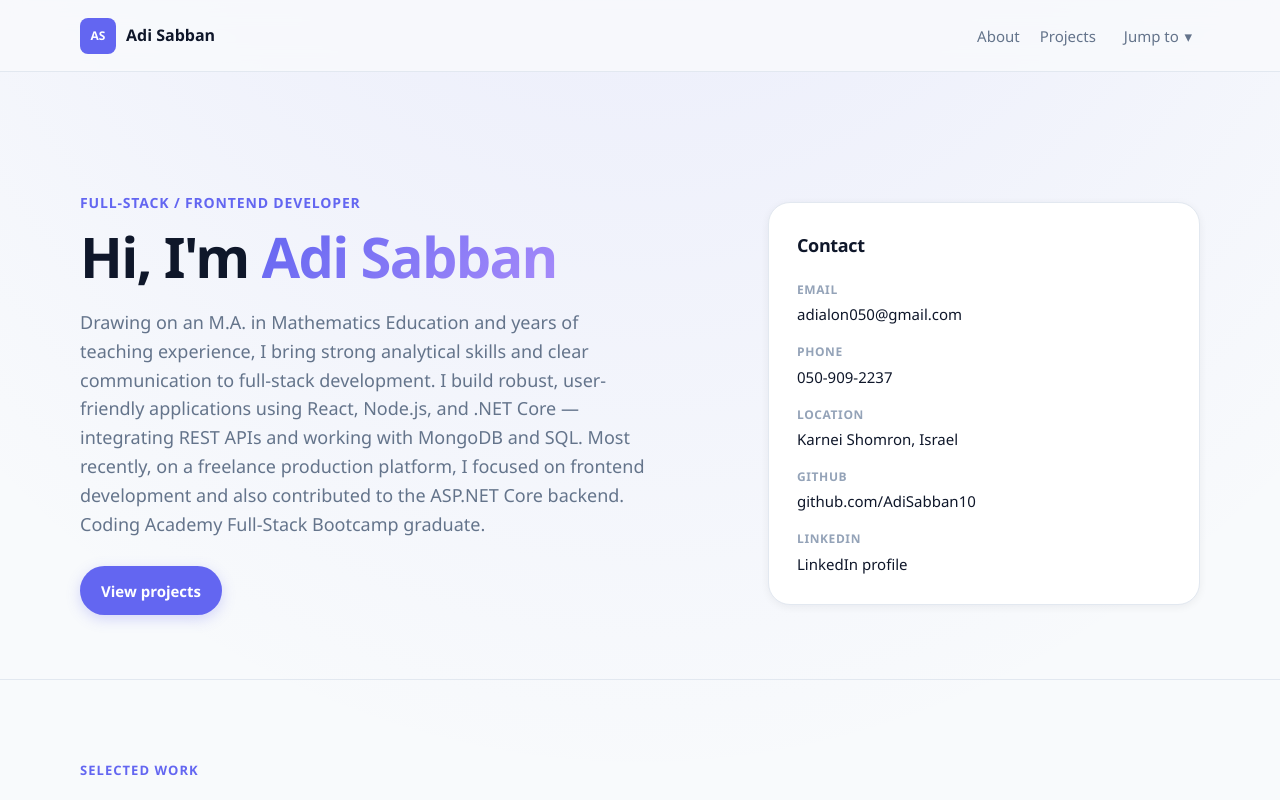
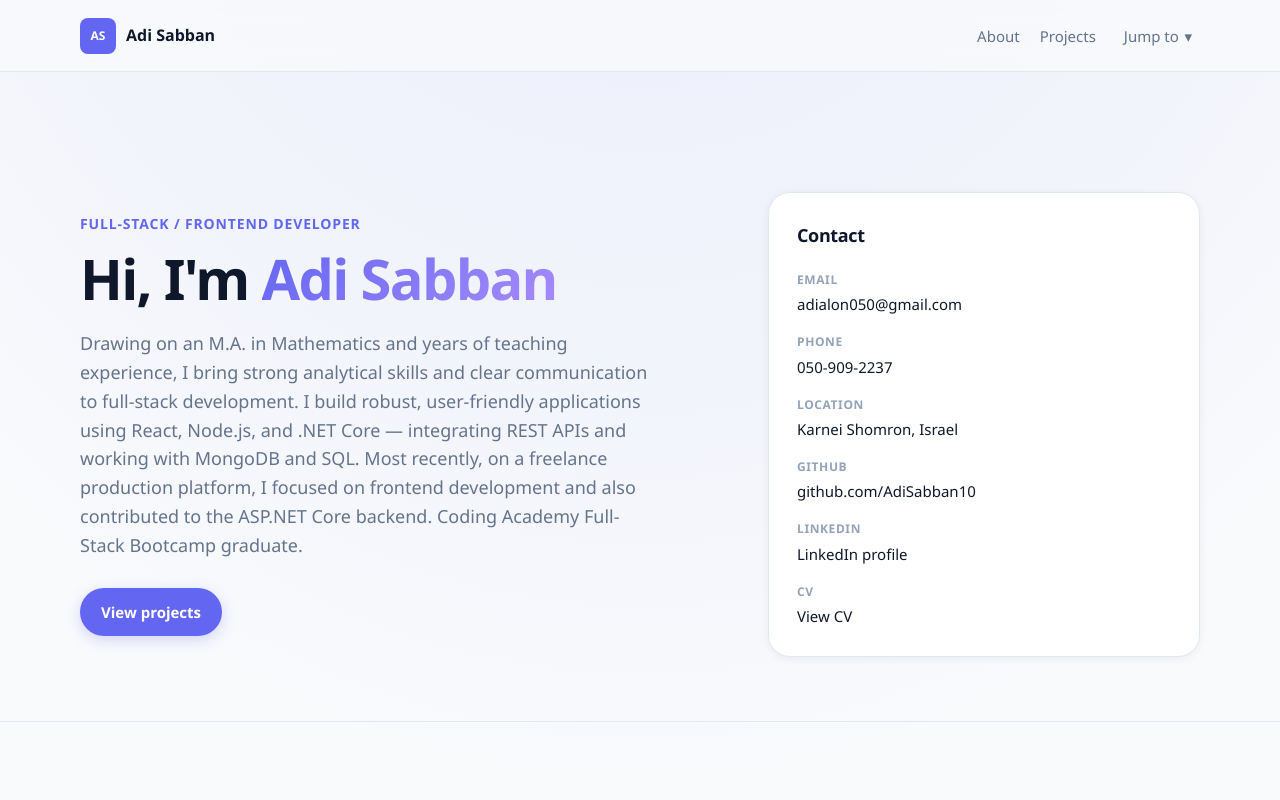
Before and after one commit to AdiSabban10/adi-sabban-portfolio, a React (Vite) app: page / in a window 1280 px wide. Shown: the top 800 px of the page. Built offline with nearby package versions, Linux system fonts and the light colour scheme.

Commit message:
feat: add View CV link and resume PDF

```diff
--- a/src/components/Hero.jsx
+++ b/src/components/Hero.jsx
@@ -1,6 +1,8 @@
 import { contact } from '../data/contact'
 
 export function Hero() {
+  const resumeUrl = `${import.meta.env.BASE_URL}${contact.resumeFile}`
+
   return (
     <section id="about" className="hero">
       <div className="hero__content">
@@ -9,7 +11,7 @@ export function Hero() {
           Hi, I&apos;m <span className="hero__accent">Adi Sabban</span>
         </h1>
         <p className="hero__text">
-          Drawing on an M.A. in Mathematics Education and years of teaching
+          Drawing on an M.A. in Mathematics and years of teaching
           experience, I bring strong analytical skills and clear communication to
           full-stack development. I build robust, user-friendly applications using
           React, Node.js, and .NET Core — integrating REST APIs and working with
@@ -66,6 +68,17 @@ export function Hero() {
               </a>
             </li>
           )}
+          <li className="contact-list__item">
+            <span className="contact-list__label">CV</span>
+            <a
+              href={resumeUrl}
+              target="_blank"
+              rel="noopener noreferrer"
+              className="contact-list__value"
+            >
+              View CV
+            </a>
+          </li>
         </ul>
       </aside>
     </section>
--- a/src/data/contact.js
+++ b/src/data/contact.js
@@ -5,4 +5,5 @@ export const contact = {
   location: 'Karnei Shomron, Israel',
   github: 'https://github.com/AdiSabban10',
   linkedin: 'https://www.linkedin.com/in/adi-sabban-76451b34a/',
+  resumeFile: 'Adi-Sabban-CV.pdf',
 }
```
Also changed, not shown: 1 other file (tests, documents, lock files or other folders).
